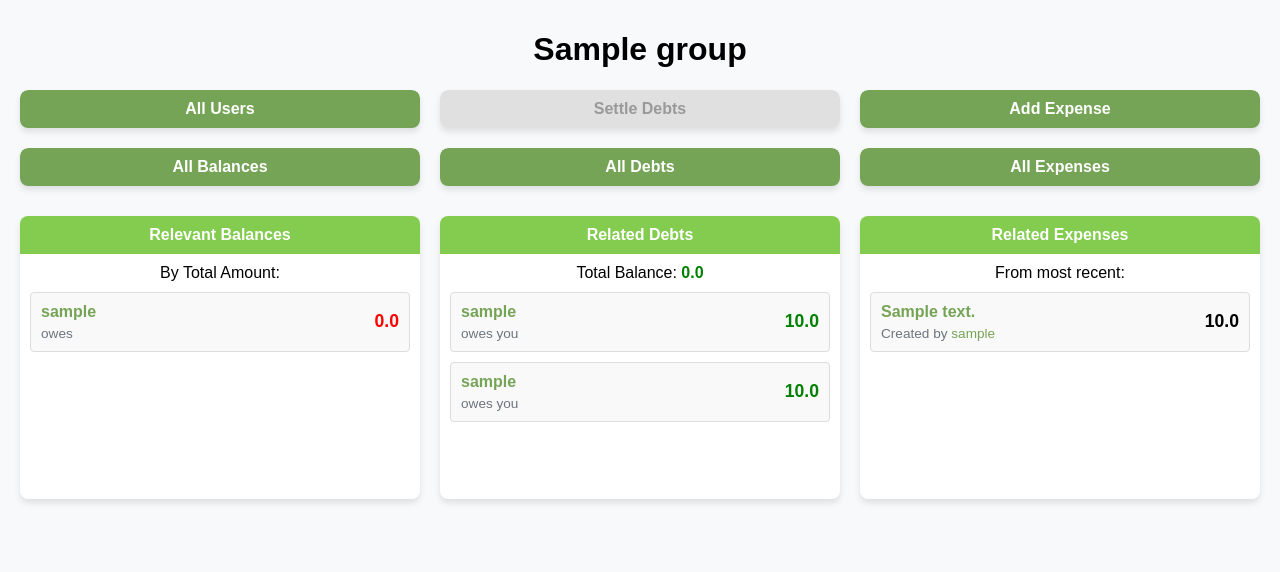
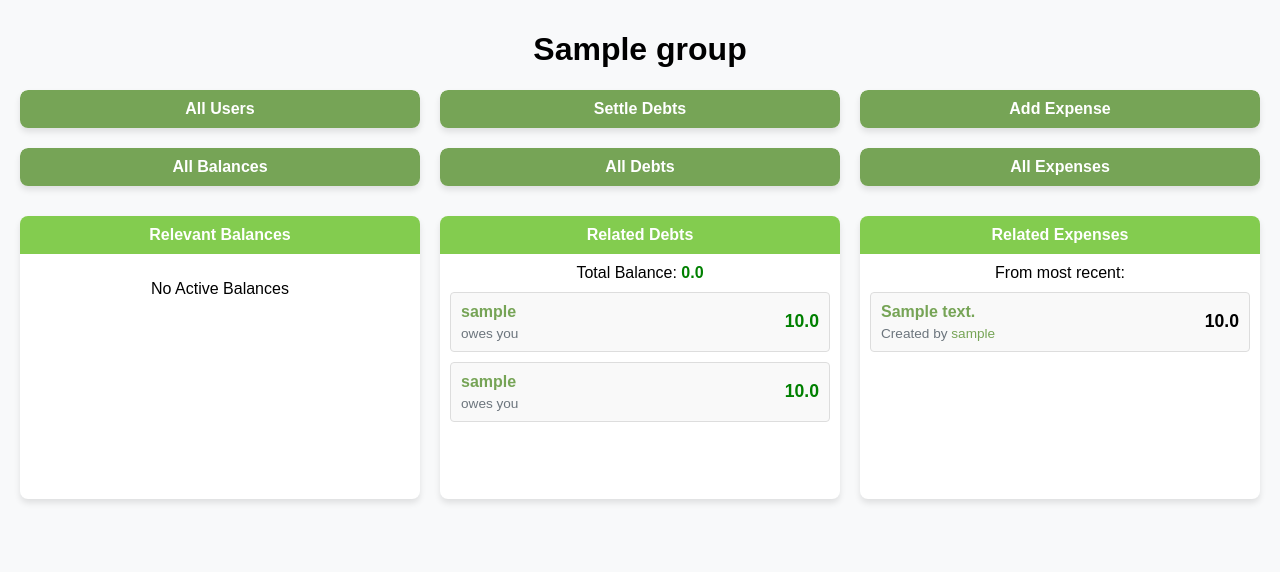
Before and after one commit to PedroFlores1996/Xchange, a Flask app: page /groups/1 in a window 1280 px wide. Shown: the top 572 px of the page. Run offline with Flask 3, Linux system fonts and the light colour scheme; a user stored in the database is signed in; tables that the repository leaves empty hold one stand-in row (values such as "Sample post"); parts of the project's set-up code (start-up, migrations or seed data) failed here and were passed over.

Commit message:
group overview relevant balances fixed for no active balances

```diff
--- a/app/templates/group/overview.html
+++ b/app/templates/group/overview.html
@@ -199,7 +199,7 @@
                 </a>
             </div>
             <div class="card">
-                <a href="#" class="card-link-btn" style="background-color: #e0e0e0; color: #999;">
+                <a href="{{ url_for('groups.settle_debts_preview', group_id=group.id) }}" class="card-link-btn">
                     Settle Debts
                 </a>
             </div>
@@ -237,13 +237,20 @@
                     Relevant Balances
                 </div>
                 <div class="card-body">
+                    {% set has_active_balances = namespace(value=false) %}
+                    {% for user, total_balance in balances.items() %}
+                        {% if total_balance != 0 %}
+                            {% set has_active_balances.value = true %}
+                        {% endif %}
+                    {% endfor %}
+                    {% if has_active_balances.value %}
                         <div class="total-balance">
                             By Total Amount:
                         </div>
                         <ul>
                             {% for user, total_balance in balances.items() %}
+                                {% if total_balance > 0 %}
                                     <li>
-                                {% if total_balance > 0 %}
                                         <div>
                                             <strong>
                                                 <a href="/users/{{ user.id }}">
@@ -257,7 +264,9 @@
                                         <div class="expense-amount">
                                             <span style="color: green;">{{ total_balance }}</span>
                                         </div>
-                                {% else %}
+                                    </li>
+                                {% elif total_balance < 0 %}
+                                    <li>
                                         <div>
                                             <strong>
                                                 <a href="/users/{{ user.id }}">
@@ -271,12 +280,12 @@
                                         <div class="expense-amount">
                                             <span style="color: red;">{{ total_balance | abs }}</span>
                                         </div>
+                                    </li>
                                 {% endif %}
-                            </li>
                             {% endfor %}
                         </ul>
-                    {% if balances|length == 0 %}
-                        <p>No balances to show.</p>
+                    {% else %}
+                        <p style="text-align: center;">No Active Balances</p>
                     {% endif %}
                 </div>
             </div>
```
Lines whose indentation alone changed are shown as unchanged.
